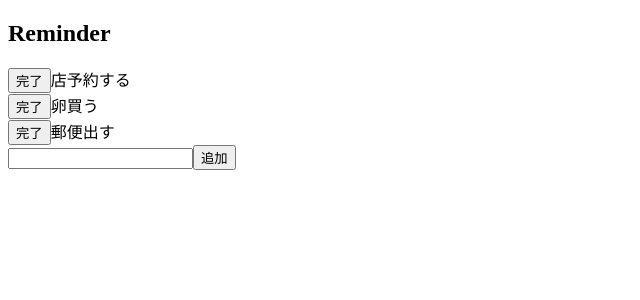
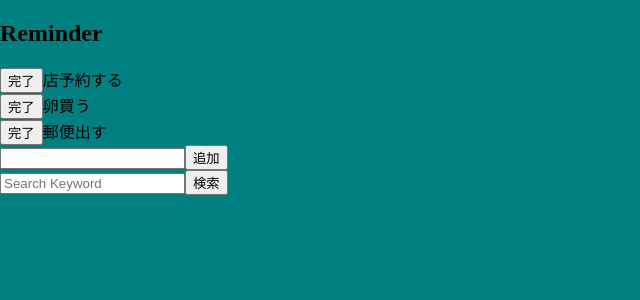
Before and after one commit to nogi369/udemy-todo-list, a React (Vite) app: page / in a window 1280 px wide. Shown: the top 300 px of the page, without its empty margins (0-640 px from the left). Built offline with nearby package versions, Linux system fonts and the light colour scheme.

Commit message:
add: Search

```diff
--- /dev/null
+++ b/index.css
@@ -0,0 +1,15 @@
+body {
+  margin: 0;
+  font-family: -apple-system, BlinkMacSystemFont, "Segoe UI", "Roboto", "Oxygen",
+    "Ubuntu", "Cantarell", "Fira Sans", "Droid Sans", "Helvetica Neue",
+    sans-serif;
+  -webkit-font-smoothing: antialiased;
+  -moz-osx-font-smoothing: grayscale;
+  font-family: "Times New Roman", Times, serif;
+  background-color: #008080;
+}
+
+code {
+  font-family: source-code-pro, Menlo, Monaco, Consolas, "Courier New",
+    monospace;
+}
--- a/index.html
+++ b/index.html
@@ -1,9 +1,10 @@
-<!doctype html>
+<!DOCTYPE html>
 <html lang="ja">
   <head>
     <meta charset="UTF-8" />
     <link rel="icon" type="image/svg+xml" href="/vite.svg" />
     <meta name="viewport" content="width=device-width, initial-scale=1.0" />
+    <link rel="stylesheet" href="./index.css" />
     <title>UdemyTodoList</title>
   </head>
   <body>
--- a/src/components/Todo.jsx
+++ b/src/components/Todo.jsx
@@ -1,9 +1,9 @@
-import { List } from "./List"
-import { Form } from "./Form"
+import { List } from "./List";
+import { Form } from "./Form";
 import { useState } from "react";
 
 export const Todo = () => {
-  const todosList = [
+  const TodoList = [
     {
       id: 1,
       content: "店予約する",
@@ -18,7 +18,9 @@ export const Todo = () => {
     },
   ];
 
-  const [ todos, setTodos ] = useState(todosList);
+  const [todos, setTodos] = useState(TodoList);
+  const [inputValue, setInputValue] = useState("");
+  // const []
 
   const deleteTodo = (id) => {
     const newTodos = todos.filter((todo) => {
@@ -26,16 +28,36 @@ export const Todo = () => {
     });
 
     setTodos(newTodos);
-  }
+  };
 
   const createTodo = (todo) => {
-    setTodos([ ...todos, todo ]);
-  }
+    setTodos([...todos, todo]);
+  };
+
+  // 入力値の変更処理
+  const keyword = (e) => setInputValue(e.target.value);
+
+  // 正規表現、前方一致検索
+  const searchTodo = (keyword) => {
+    todos.filter((todo) => {
+      const regExp = new RegExp("^" + keyword, "i");
+      todo.content.match(regExp);
+
+      console.log(regExp);
+    });
+  };
 
   return (
     <>
-    <List todos={todos} deleteTodo={deleteTodo} />
-    <Form createTodo={createTodo} />
+      <List todos={todos} deleteTodo={deleteTodo} />
+      <Form createTodo={createTodo} />
+      <input
+        type="text"
+        placeholder="Search Keyword"
+        value={inputValue}
+        onChange={keyword}
+      />
+      <button onClick={searchTodo}>検索</button>
     </>
-  )
-}
+  );
+};
```
Also changed, not shown: src/components/List.jsx (+8 -8 lines).
